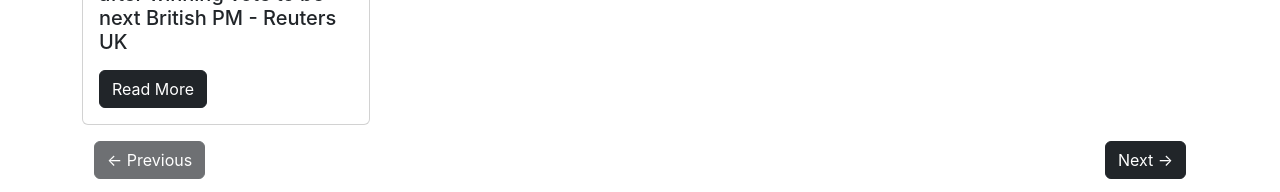
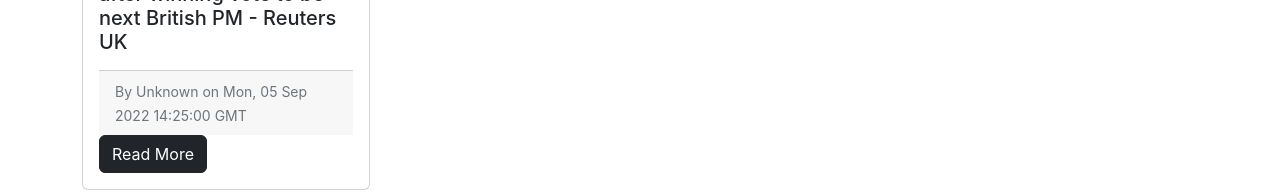
Before and after one commit to bhoomildayani182/NewsWeb, a React (Create React App) app: page /home in a window 1280 px wide. Shown: the part 462-654 px from the top of the page. Built offline with nearby package versions, Linux system fonts and the light colour scheme; no server answers.

Commit message:
Adding time, author and news source to NesWeb

```diff
--- a/src/Component/News.js
+++ b/src/Component/News.js
@@ -94,7 +94,7 @@ export class News extends Component {
             {(!this.state.loading) && this.state.articles.map((element)=>{
                 return <div className='col-md-4' key={element.url}>
                 <Newslist title={element.title} description={element.descriptiony
-                } imageUrl={element.urlToImage} newsUrl={element.url}/>
+                } imageUrl={element.urlToImage} newsUrl={element.url} author={element.author} date={element.publishedAt} source={element.source.name} />
                 </div>
             })}
 
--- a/src/Component/Newslist.js
+++ b/src/Component/Newslist.js
@@ -1,10 +1,11 @@
 import React, { Component } from 'react'
 import Button from 'react-bootstrap/Button';
 import Card from 'react-bootstrap/Card';
+import Badge from 'react-bootstrap/Badge';
 
 export class Newslist extends Component {
   render() {
-    let {title, description, imageUrl, newsUrl} = this.props
+    let {title, description, imageUrl, newsUrl, author, date, source} = this.props
     return (
         <div className='my-3'>
         <Card style={{ width: '18rem' }}>
@@ -14,6 +15,9 @@ export class Newslist extends Component {
           <Card.Text>
            {description}
           </Card.Text>
+          <Card.Footer>
+          <small className="text-muted">By {!author?"Unknown": author} on {new Date(date).toGMTString()}</small>
+        </Card.Footer>
           <a href={newsUrl} target="_blank">
           <Button variant="dark">Read More</Button></a>
         </Card.Body>
```
